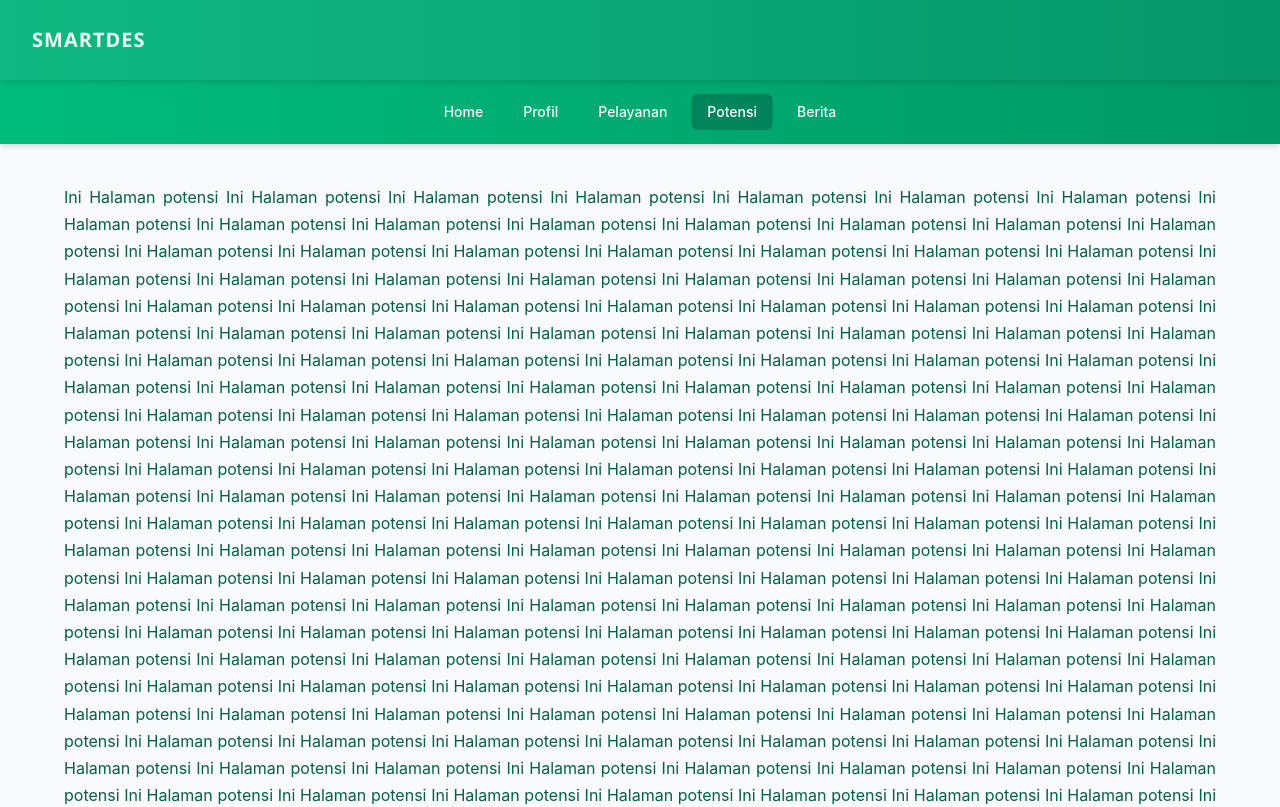
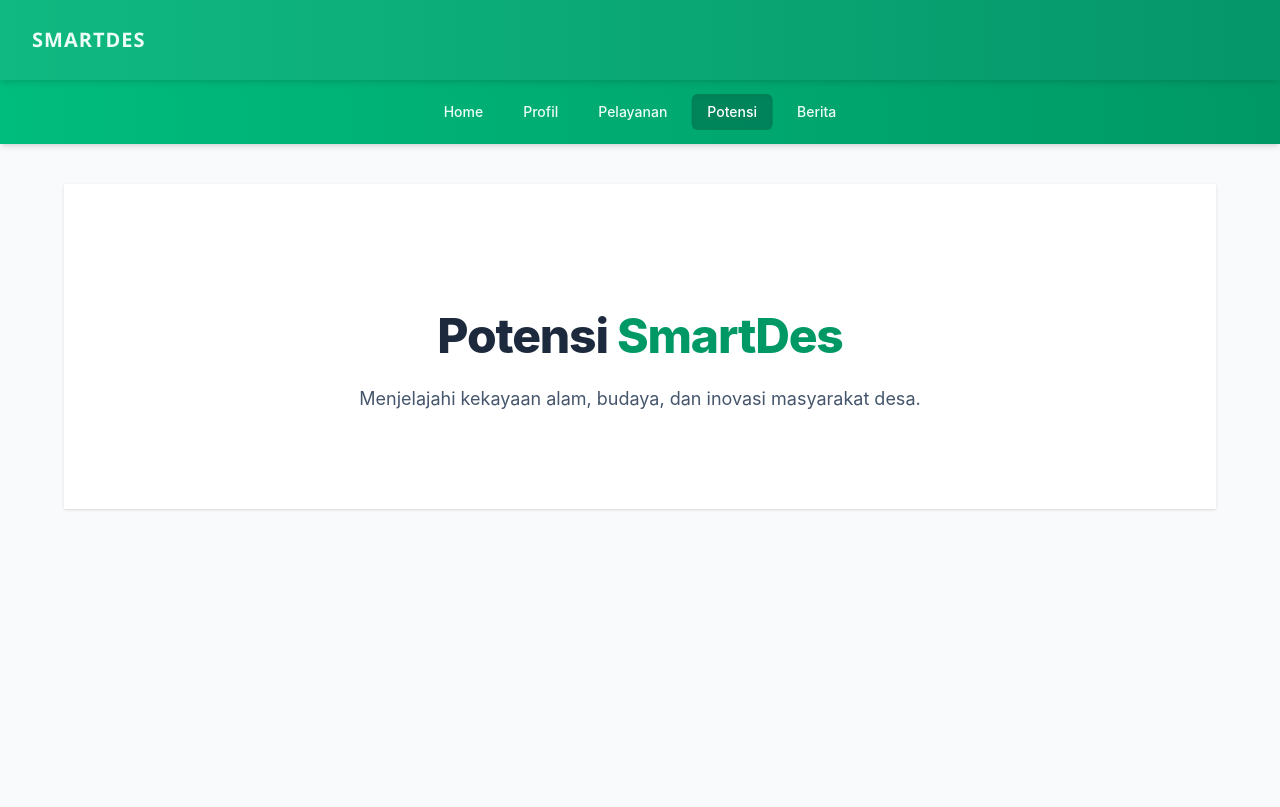
Before and after one commit to muhammadarlianoscar-uti/TA-WEB-24-SEMBADE, a Next.js app in the folder my-app/: page /potensi in a window 1280 px wide. Shown: the top 807 px of the page. Built offline with nearby package versions, Linux system fonts and the light colour scheme.

Commit message:
Membuat struktur awal halaman potensi desa

```diff
--- a/my-app/app/potensi/page.tsx
+++ b/my-app/app/potensi/page.tsx
@@ -1,372 +1,23 @@
-import React from 'react'
+'use client';
 
-export default function potensi() {
+import React from 'react';
+
+export default function PotensiPage() {
   return (
-    <div>
-      Ini Halaman potensi
-      Ini Halaman potensi
-      Ini Halaman potensi
-      Ini Halaman potensi
-      Ini Halaman potensi
-      Ini Halaman potensi
-      Ini Halaman potensi
-      Ini Halaman potensi
-      Ini Halaman potensi
-      Ini Halaman potensi
-      Ini Halaman potensi
-      Ini Halaman potensi
-      Ini Halaman potensi
-      Ini Halaman potensi
-      Ini Halaman potensi
-      Ini Halaman potensi
-      Ini Halaman potensi
-      Ini Halaman potensi
-      Ini Halaman potensi
-      Ini Halaman potensi
-      Ini Halaman potensi
-      Ini Halaman potensi
-      Ini Halaman potensi
-      Ini Halaman potensi
-      Ini Halaman potensi
-      Ini Halaman potensi
-      Ini Halaman potensi
-      Ini Halaman potensi
-      Ini Halaman potensi
-      Ini Halaman potensi
-      Ini Halaman potensi
-      Ini Halaman potensi
-      Ini Halaman potensi
-      Ini Halaman potensi
-      Ini Halaman potensi
-      Ini Halaman potensi
-      Ini Halaman potensi
-      Ini Halaman potensi
-      Ini Halaman potensi
-      Ini Halaman potensi
-      Ini Halaman potensi
-      Ini Halaman potensi
-      Ini Halaman potensi
-      Ini Halaman potensi
-      Ini Halaman potensi
-      Ini Halaman potensi
-      Ini Halaman potensi
-      Ini Halaman potensi
-      Ini Halaman potensi
-      Ini Halaman potensi
-      Ini Halaman potensi
-      Ini Halaman potensi
-      Ini Halaman potensi
-      Ini Halaman potensi
-      Ini Halaman potensi
-      Ini Halaman potensi
-      Ini Halaman potensi
-      Ini Halaman potensi
-      Ini Halaman potensi
-      Ini Halaman potensi
-      Ini Halaman potensi
-      Ini Halaman potensi
-      Ini Halaman potensi
-      Ini Halaman potensi
-      Ini Halaman potensi
-      Ini Halaman potensi
-      Ini Halaman potensi
-      Ini Halaman potensi
-      Ini Halaman potensi
-      Ini Halaman potensi
-      Ini Halaman potensi
-      Ini Halaman potensi
-      Ini Halaman potensi
-      Ini Halaman potensi
-      Ini Halaman potensi
-      Ini Halaman potensi
-      Ini Halaman potensi
-      Ini Halaman potensi
-      Ini Halaman potensi
-      Ini Halaman potensi
-      Ini Halaman potensi
-      Ini Halaman potensi
-      Ini Halaman potensi
-      Ini Halaman potensi
-      Ini Halaman potensi
-      Ini Halaman potensi
-      Ini Halaman potensi
-      Ini Halaman potensi
-      Ini Halaman potensi
-      Ini Halaman potensi
-      Ini Halaman potensi
-      Ini Halaman potensi
-      Ini Halaman potensi
-      Ini Halaman potensi
-      Ini Halaman potensi
-      Ini Halaman potensi
-      Ini Halaman potensi
-      Ini Halaman potensi
-      Ini Halaman potensi
-      Ini Halaman potensi
-      Ini Halaman potensi
-      Ini Halaman potensi
-      Ini Halaman potensi
-      Ini Halaman potensi
-      Ini Halaman potensi
-      Ini Halaman potensi
-      Ini Halaman potensi
-      Ini Halaman potensi
-      Ini Halaman potensi
-      Ini Halaman potensi
-      Ini Halaman potensi
-      Ini Halaman potensi
-      Ini Halaman potensi
-      Ini Halaman potensi
-      Ini Halaman potensi
-      Ini Halaman potensi
-      Ini Halaman potensi
-      Ini Halaman potensi
-      Ini Halaman potensi
-      Ini Halaman potensi
-      Ini Halaman potensi
-      Ini Halaman potensi
-      Ini Halaman potensi
-      Ini Halaman potensi
-      Ini Halaman potensi
-      Ini Halaman potensi
-      Ini Halaman potensi
-      Ini Halaman potensi
-      Ini Halaman potensi
-      Ini Halaman potensi
-      Ini Halaman potensi
-      Ini Halaman potensi
-      Ini Halaman potensi
-      Ini Halaman potensi
-      Ini Halaman potensi
-      Ini Halaman potensi
-      Ini Halaman potensi
-      Ini Halaman potensi
-      Ini Halaman potensi
-      Ini Halaman potensi
-      Ini Halaman potensi
-      Ini Halaman potensi
-      Ini Halaman potensi
-      Ini Halaman potensi
-      Ini Halaman potensi
-      Ini Halaman potensi
-      Ini Halaman potensi
-      Ini Halaman potensi
-      Ini Halaman potensi
-      Ini Halaman potensi
-      Ini Halaman potensi
-      Ini Halaman potensi
-      Ini Halaman potensi
-      Ini Halaman potensi
-      Ini Halaman potensi
-      Ini Halaman potensi
-      Ini Halaman potensi
-      Ini Halaman potensi
-      Ini Halaman potensi
-      Ini Halaman potensi
-      Ini Halaman potensi
-      Ini Halaman potensi
-      Ini Halaman potensi
-      Ini Halaman potensi
-      Ini Halaman potensi
-      Ini Halaman potensi
-      Ini Halaman potensi
-      Ini Halaman potensi
-      Ini Halaman potensi
-      Ini Halaman potensi
-      Ini Halaman potensi
-      Ini Halaman potensi
-      Ini Halaman potensi
-      Ini Halaman potensi
-      Ini Halaman potensi
-      Ini Halaman potensi
-      Ini Halaman potensi
-      Ini Halaman potensi
-      Ini Halaman potensi
-      Ini Halaman potensi
-      Ini Halaman potensi
-      Ini Halaman potensi
-      Ini Halaman potensi
-      Ini Halaman potensi
-      Ini Halaman potensi
-      Ini Halaman potensi
-      Ini Halaman potensi
-      Ini Halaman potensi
-      Ini Halaman potensi
-      Ini Halaman potensi
-      Ini Halaman potensi
-      Ini Halaman potensi
-      Ini Halaman potensi
-      Ini Halaman potensi
-      Ini Halaman potensi
-      Ini Halaman potensi
-      Ini Halaman potensi
-      Ini Halaman potensi
-      Ini Halaman potensi
-      Ini Halaman potensi
-      Ini Halaman potensi
-      Ini Halaman potensi
-      Ini Halaman potensi
-      Ini Halaman potensi
-      Ini Halaman potensi
-      Ini Halaman potensi
-      Ini Halaman potensi
-      Ini Halaman potensi
-      Ini Halaman potensi
-      Ini Halaman potensi
-      Ini Halaman potensi
-      Ini Halaman potensi
-      Ini Halaman potensi
-      Ini Halaman potensi
-      Ini Halaman potensi
-      Ini Halaman potensi
-      Ini Halaman potensi
-      Ini Halaman potensi
-      Ini Halaman potensi
-      Ini Halaman potensi
-      Ini Halaman potensi
-      Ini Halaman potensi
-      Ini Halaman potensi
-      Ini Halaman potensi
-      Ini Halaman potensi
-      Ini Halaman potensi
-      Ini Halaman potensi
-      Ini Halaman potensi
-      Ini Halaman potensi
-      Ini Halaman potensi
-      Ini Halaman potensi
-      Ini Halaman potensi
-      Ini Halaman potensi
-      Ini Halaman potensi
-      Ini Halaman potensi
-      Ini Halaman potensi
-      Ini Halaman potensi
-      Ini Halaman potensi
-      Ini Halaman potensi
-      Ini Halaman potensi
-      Ini Halaman potensi
-      Ini Halaman potensi
-      Ini Halaman potensi
-      Ini Halaman potensi
-      Ini Halaman potensi
-      Ini Halaman potensi
-      Ini Halaman potensi
-      Ini Halaman potensi
-      Ini Halaman potensi
-      Ini Halaman potensi
-      Ini Halaman potensi
-      Ini Halaman potensi
-      Ini Halaman potensi
-      Ini Halaman potensi
-      Ini Halaman potensi
-      Ini Halaman potensi
-      Ini Halaman potensi
-      Ini Halaman potensi
-      Ini Halaman potensi
-      Ini Halaman potensi
-      Ini Halaman potensi
-      Ini Halaman potensi
-      Ini Halaman potensi
-      Ini Halaman potensi
-      Ini Halaman potensi
-      Ini Halaman potensi
-      Ini Halaman potensi
-      Ini Halaman potensi
-      Ini Halaman potensi
-      Ini Halaman potensi
-      Ini Halaman potensi
-      Ini Halaman potensi
-      Ini Halaman potensi
-      Ini Halaman potensi
-      Ini Halaman potensi
-      Ini Halaman potensi
-      Ini Halaman potensi
-      Ini Halaman potensi
-      Ini Halaman potensi
-      Ini Halaman potensi
-      Ini Halaman potensi
-      Ini Halaman potensi
-      Ini Halaman potensi
-      Ini Halaman potensi
-      Ini Halaman potensi
-      Ini Halaman potensi
-      Ini Halaman potensi
-      Ini Halaman potensi
-      Ini Halaman potensi
-      Ini Halaman potensi
-      Ini Halaman potensi
-      Ini Halaman potensi
-      Ini Halaman potensi
-      Ini Halaman potensi
-      Ini Halaman potensi
-      Ini Halaman potensi
-      Ini Halaman potensi
-      Ini Halaman potensi
-      Ini Halaman potensi
-      Ini Halaman potensi
-      Ini Halaman potensi
-      Ini Halaman potensi
-      Ini Halaman potensi
-      Ini Halaman potensi
-      Ini Halaman potensi
-      Ini Halaman potensi
-      Ini Halaman potensi
-      Ini Halaman potensi
-      Ini Halaman potensi
-      Ini Halaman potensi
-      Ini Halaman potensi
-      Ini Halaman potensi
-      Ini Halaman potensi
-      Ini Halaman potensi
-      Ini Halaman potensi
-      Ini Halaman potensi
-      Ini Halaman potensi
-      Ini Halaman potensi
-      Ini Halaman potensi
-      Ini Halaman potensi
-      Ini Halaman potensi
-      Ini Halaman potensi
-      Ini Halaman potensi
-      Ini Halaman potensi
-      Ini Halaman potensi
-      Ini Halaman potensi
-      Ini Halaman potensi
-      Ini Halaman potensi
-      Ini Halaman potensi
-      Ini Halaman potensi
-      Ini Halaman potensi
-      Ini Halaman potensi
-      Ini Halaman potensi
-      Ini Halaman potensi
-      Ini Halaman potensi
-      Ini Halaman potensi
-      Ini Halaman potensi
-      Ini Halaman potensi
-      Ini Halaman potensi
-      Ini Halaman potensi
-      Ini Halaman potensi
-      Ini Halaman potensi
-      Ini Halaman potensi
-      Ini Halaman potensi
-      Ini Halaman potensi
-      Ini Halaman potensi
-      Ini Halaman potensi
-      Ini Halaman potensi
-      Ini Halaman potensi
-      Ini Halaman potensi
-      Ini Halaman potensi
-      Ini Halaman potensi
-      Ini Halaman potensi
-      Ini Halaman potensi
-      Ini Halaman potensi
-      Ini Halaman potensi
-      Ini Halaman potensi
-      Ini Halaman potensi
-      Ini Halaman potensi
-      Ini Halaman potensi
-      Ini Halaman potensi
-      Ini Halaman potensi
-      Ini Halaman potensi
+    <div className="min-h-screen bg-slate-50">
+      <section className="relative bg-white pt-24 pb-16 lg:pt-32 lg:pb-24 overflow-hidden shadow-sm">
+        <div className="container mx-auto px-4 md:px-6">
+          <div className="max-w-3xl mx-auto text-center space-y-6">
+            <h1 className="text-4xl md:text-5xl font-extrabold text-slate-800 tracking-tight">
+              Potensi <span className="text-emerald-600">SmartDes</span>
+            </h1>
 
+            <p className="text-lg text-slate-600 leading-relaxed max-w-2xl mx-auto">
+              Menjelajahi kekayaan alam, budaya, dan inovasi masyarakat desa.
+            </p>
+          </div>
+        </div>
+      </section>
     </div>
-  )
+  );
 }
```
